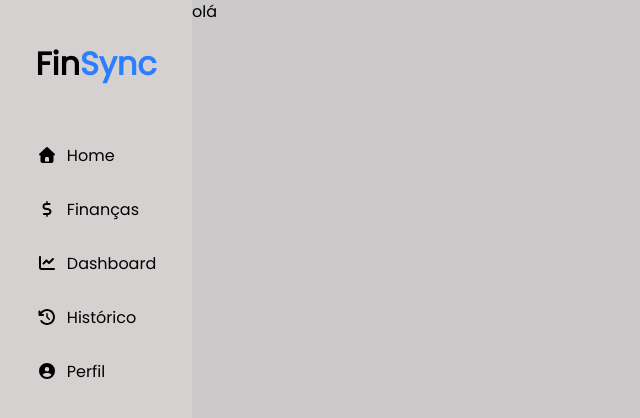
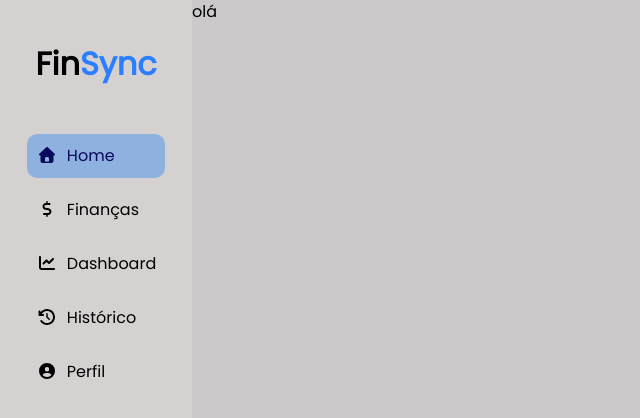
Before and after one commit to gustav0-rdg/finsync, a Next.js app: page / in a window 1280 px wide. Shown: the top 418 px of the page, without its empty margins (0-640 px from the left). Built offline with nearby package versions, Linux system fonts and the light colour scheme.

Commit message:
MODIFY: Iniciando projeto com a página home já ativa.

```diff
--- a/src/components/aside/Aside.tsx
+++ b/src/components/aside/Aside.tsx
@@ -7,7 +7,7 @@ import { ReactEventHandler, useState } from 'react';
 import '../aside/styles.css'
 
 export default function Aside({changePage}:{changePage: React.Dispatch<React.SetStateAction<number>>}){
-    const [page, setPage] = useState(0);
+    const [page, setPage] = useState(1);
 
     return (
         <aside className="aside">
```
